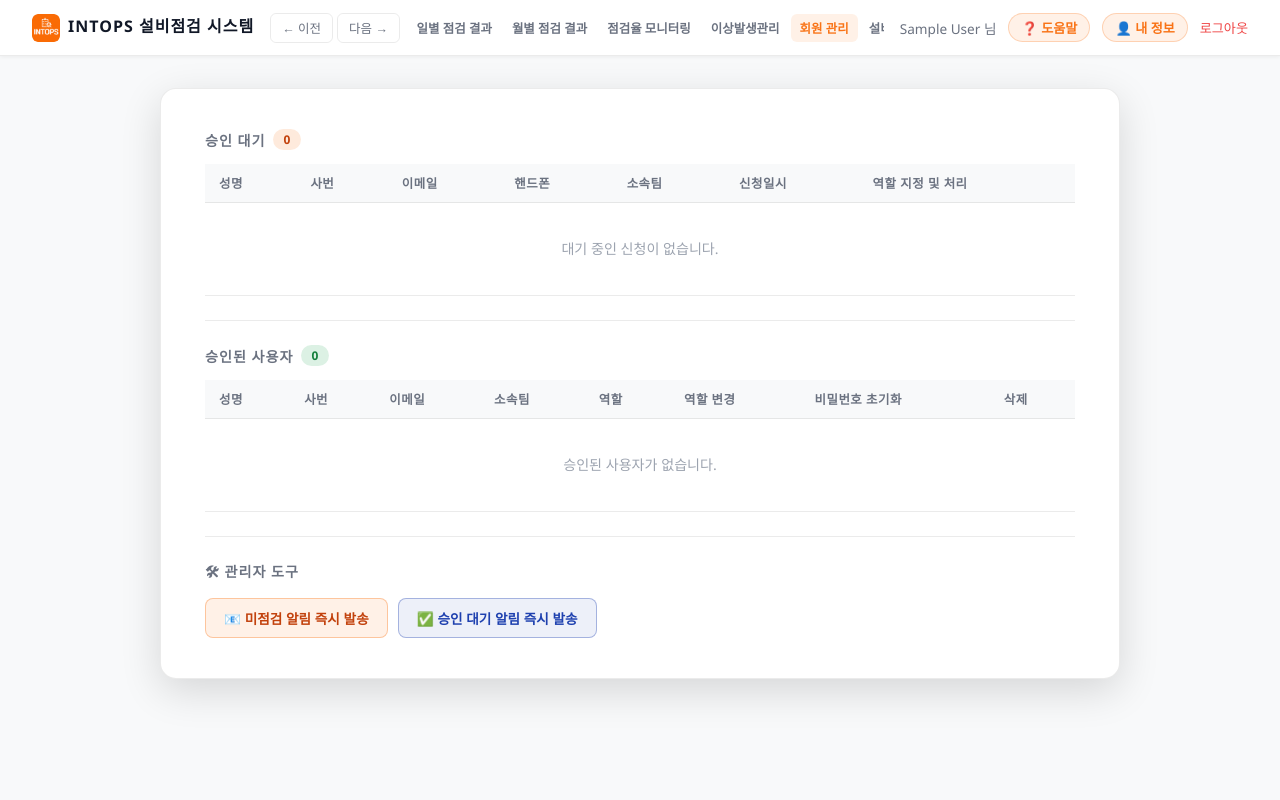
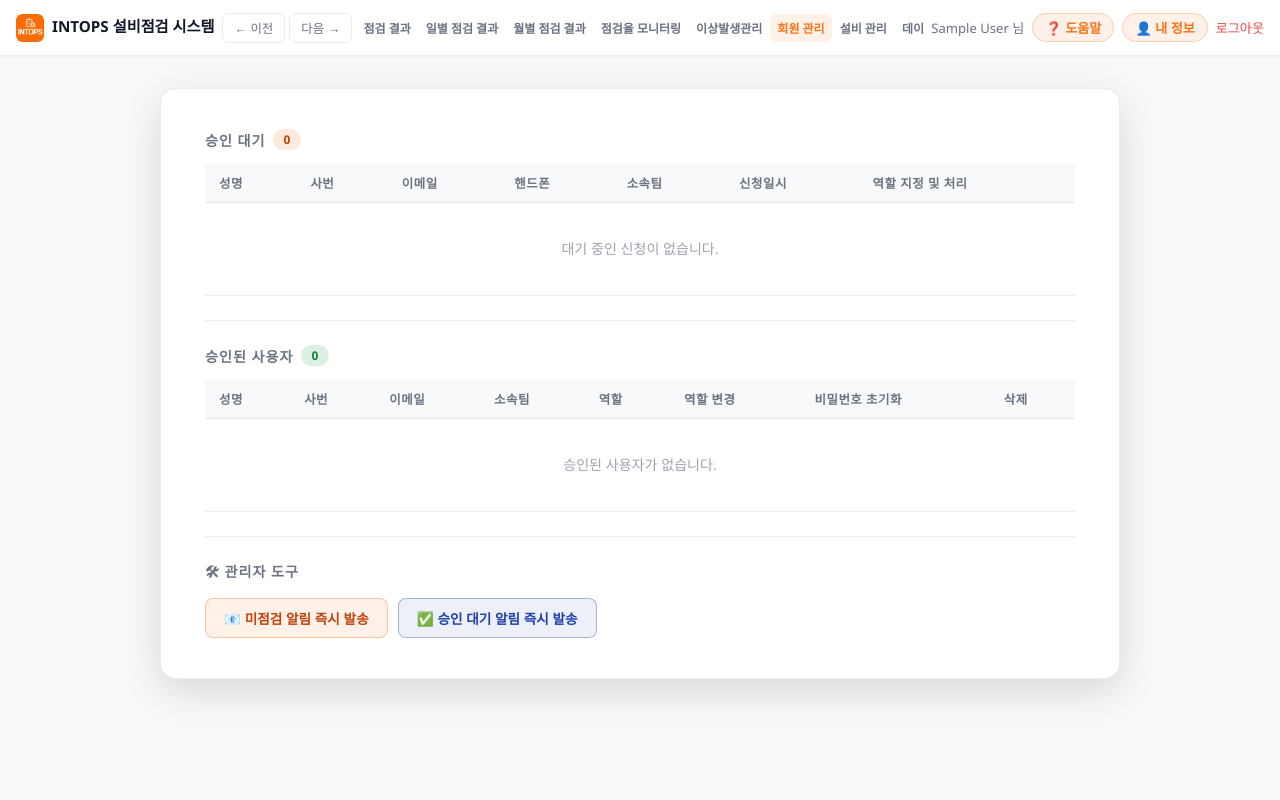
Before and after one commit to chojagal-ops/intops, a Flask app: page /admin in a window 1280 px wide. Run offline with Flask 3, Linux system fonts and the light colour scheme; the visitor is signed in with stand-in values (Sample User, id 1); data comes from the database, SQL or seed files in the repository; data that the repository does not hold is empty; some libraries are stand-ins or nearby versions.

Commit message:
Fix: topbar 간격 조정 - 데이터 관리 등 nav 항목 잘림 개선

```diff
--- a/static/style.css
+++ b/static/style.css
@@ -97,12 +97,12 @@ body {
 .topbar {
   background: var(--bg);
   border-bottom: 1px solid var(--border);
-  padding: 0 32px;
+  padding: 0 16px;
   height: 56px;
   display: flex;
   align-items: center;
   justify-content: space-between;
-  gap: 16px;
+  gap: 8px;
   position: sticky;
   top: 0;
   z-index: 100;
@@ -110,10 +110,10 @@ body {
 }
 
 .topbar-title {
-  font-size: 1rem;
+  font-size: 0.95rem;
   font-weight: 700;
   color: var(--orange);
-  letter-spacing: 1px;
+  letter-spacing: 0;
   white-space: nowrap;
   cursor: pointer;
   transition: opacity 0.15s;
@@ -122,7 +122,7 @@ a.topbar-title:hover { opacity: 0.75; }
 
 .topbar-nav {
   display: flex;
-  gap: 2px;
+  gap: 1px;
   flex: 1;
   justify-content: center;
   flex-wrap: nowrap;
@@ -131,9 +131,9 @@ a.topbar-title:hover { opacity: 0.75; }
 }
 
 .nav-link {
-  padding: 5px 9px;
+  padding: 5px 7px;
   border-radius: 6px;
-  font-size: 0.78rem;
+  font-size: 0.75rem;
   font-weight: 600;
   color: var(--text-sub);
   text-decoration: none;
@@ -153,11 +153,11 @@ a.topbar-title:hover { opacity: 0.75; }
 .hist-btn:hover { background:var(--bg-subtle); color:var(--orange); border-color:var(--orange); }
 
 .topbar-user {
-  font-size: 0.85rem;
+  font-size: 0.82rem;
   color: var(--text-sub);
   display: flex;
   align-items: center;
-  gap: 12px;
+  gap: 8px;
   white-space: nowrap;
 }
 .topbar-user a { color: #ef4444; text-decoration: none; font-size: 0.82rem; }
```
